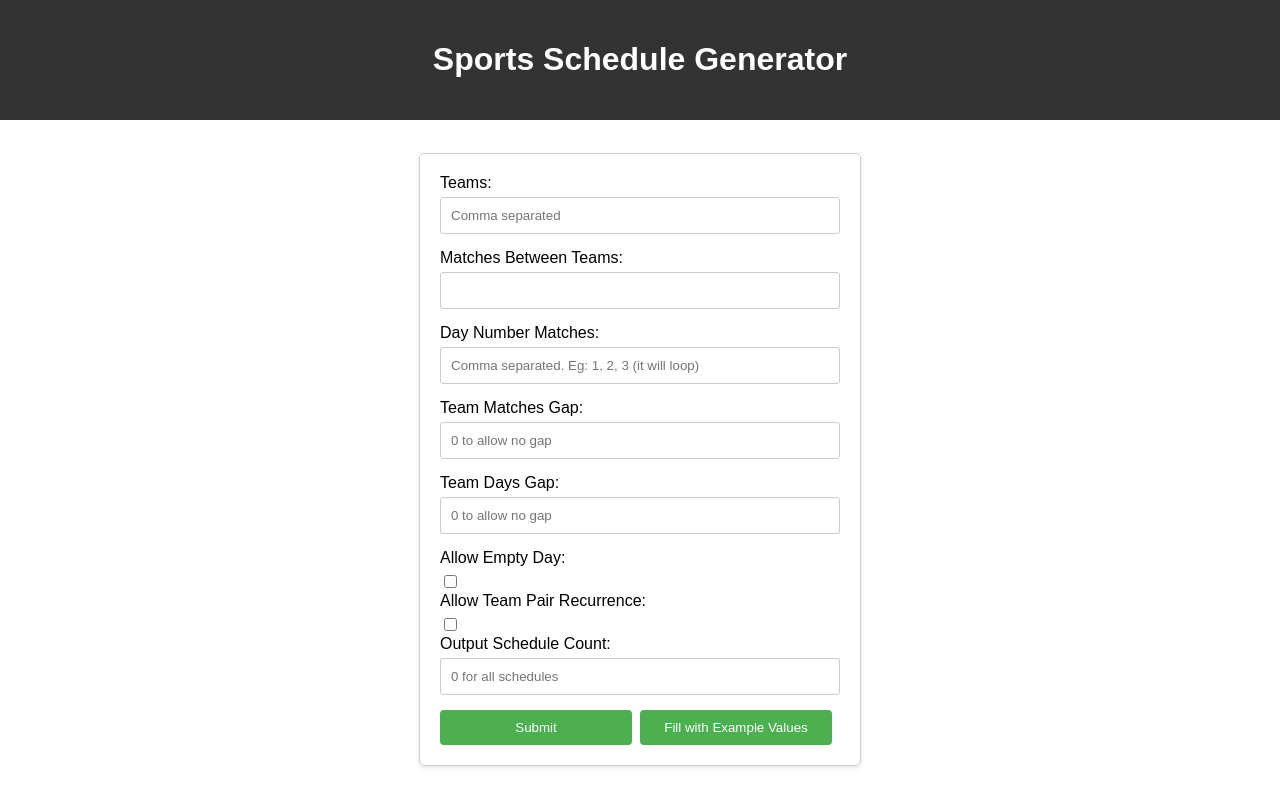
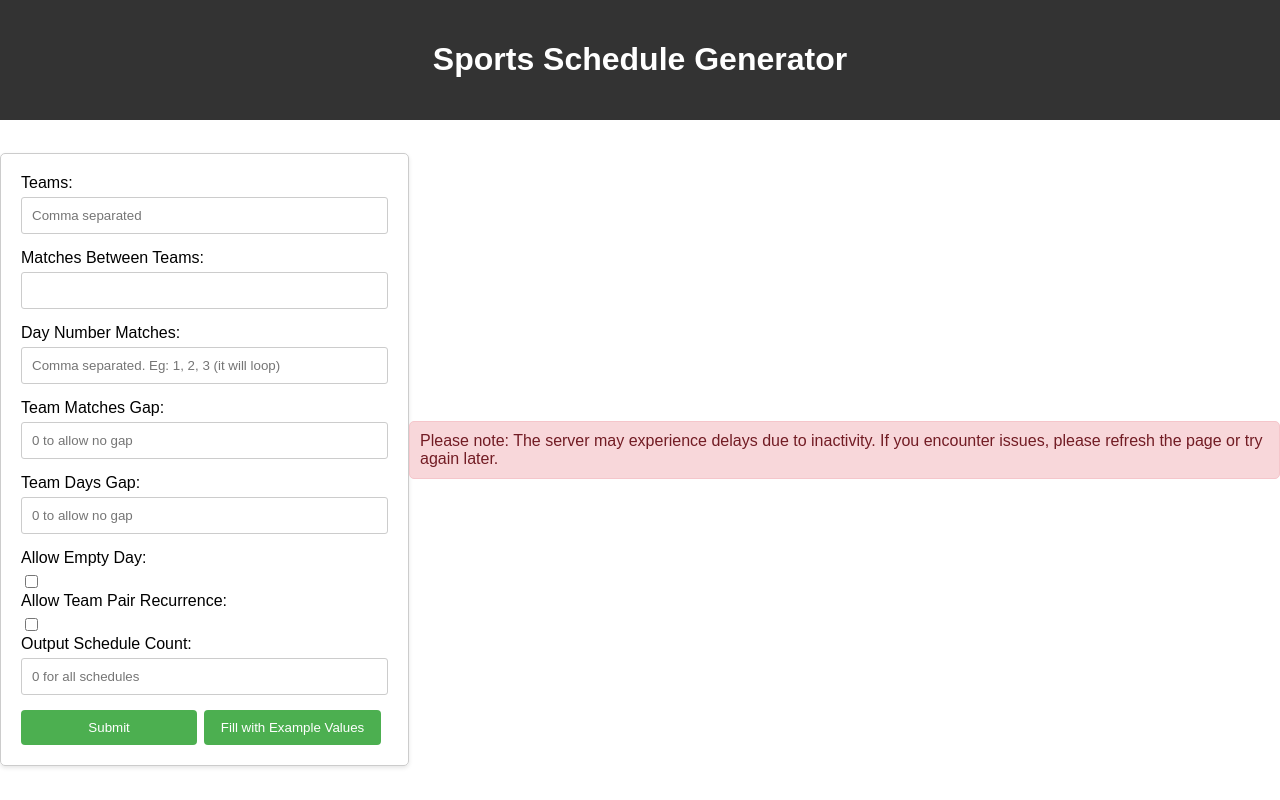
Before and after one commit to sandeshShahapur/sportsScheduler, a React (Create React App) app in the folder frontend/: page / in a window 1280 px wide. Built offline with nearby package versions, Linux system fonts and the light colour scheme.

Commit message:
added delay note and docker file

```diff
--- a/frontend/src/components/App.js
+++ b/frontend/src/components/App.js
@@ -57,10 +57,16 @@ const App = () => {
           {isLoading && <div>Loading...</div>}
           {/* Display error message if there is any */}
           {error && <div className='error-message'>{error}</div>}
+
           {/* Display ScheduleTable component with schedules */}
           {!error && <ScheduleTable schedules={schedules} />}
         </div>
         }
+
+        <div className="delay-note">
+          Please note: The server may experience delays due to inactivity.
+          If you encounter issues, please refresh the page or try again later.
+        </div>
       </main>
     </div>
   );
--- a/frontend/src/styles/App.css
+++ b/frontend/src/styles/App.css
@@ -75,3 +75,12 @@ input[type='submit']:hover {
   color: red;
   margin-top: 10px;
 }
+
+.delay-note {
+  background-color: #f8d7da; /* Light red background color */
+  color: #721c24; /* Dark red text color */
+  padding: 10px;
+  margin-bottom: 20px;
+  border: 1px solid #f5c6cb; /* Border color */
+  border-radius: 5px;
+}
```
Also changed, not shown: 1 other file (tests, documents, lock files or other folders).
